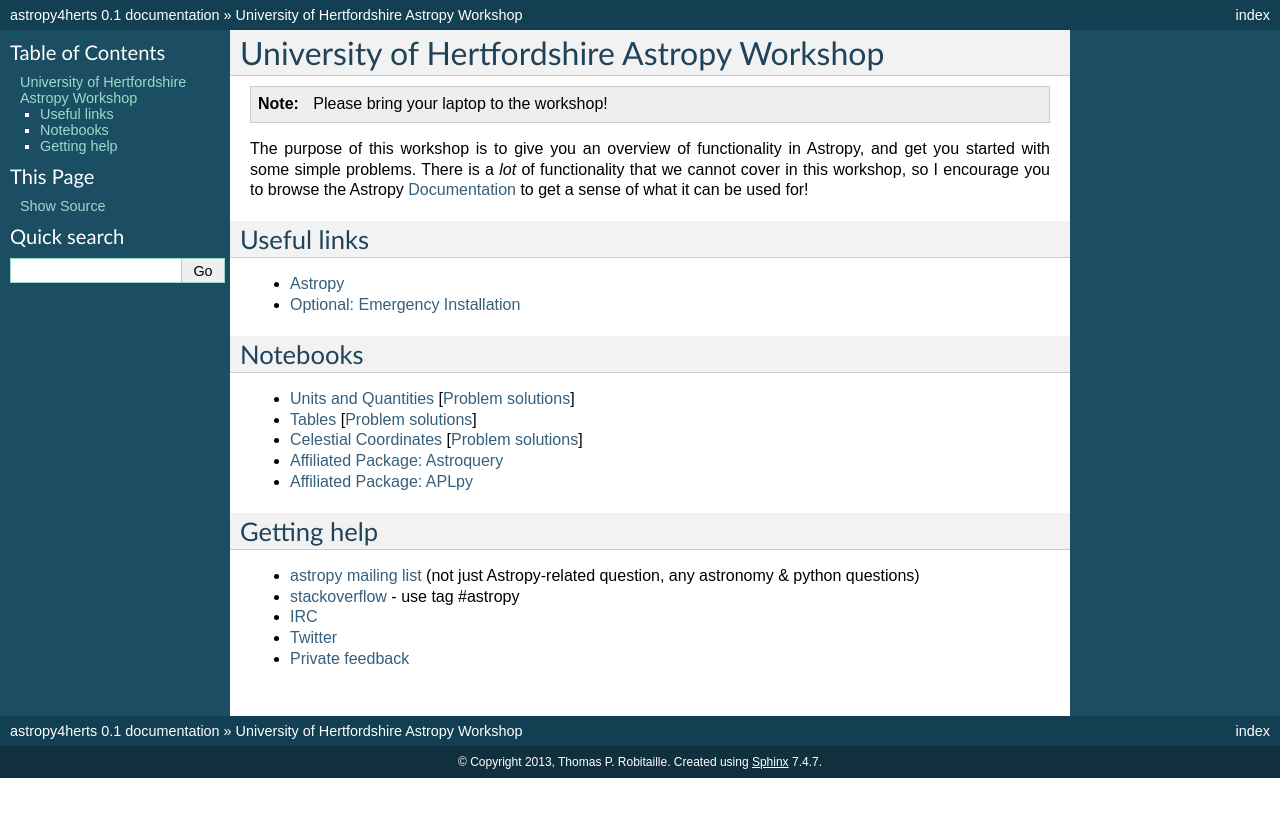
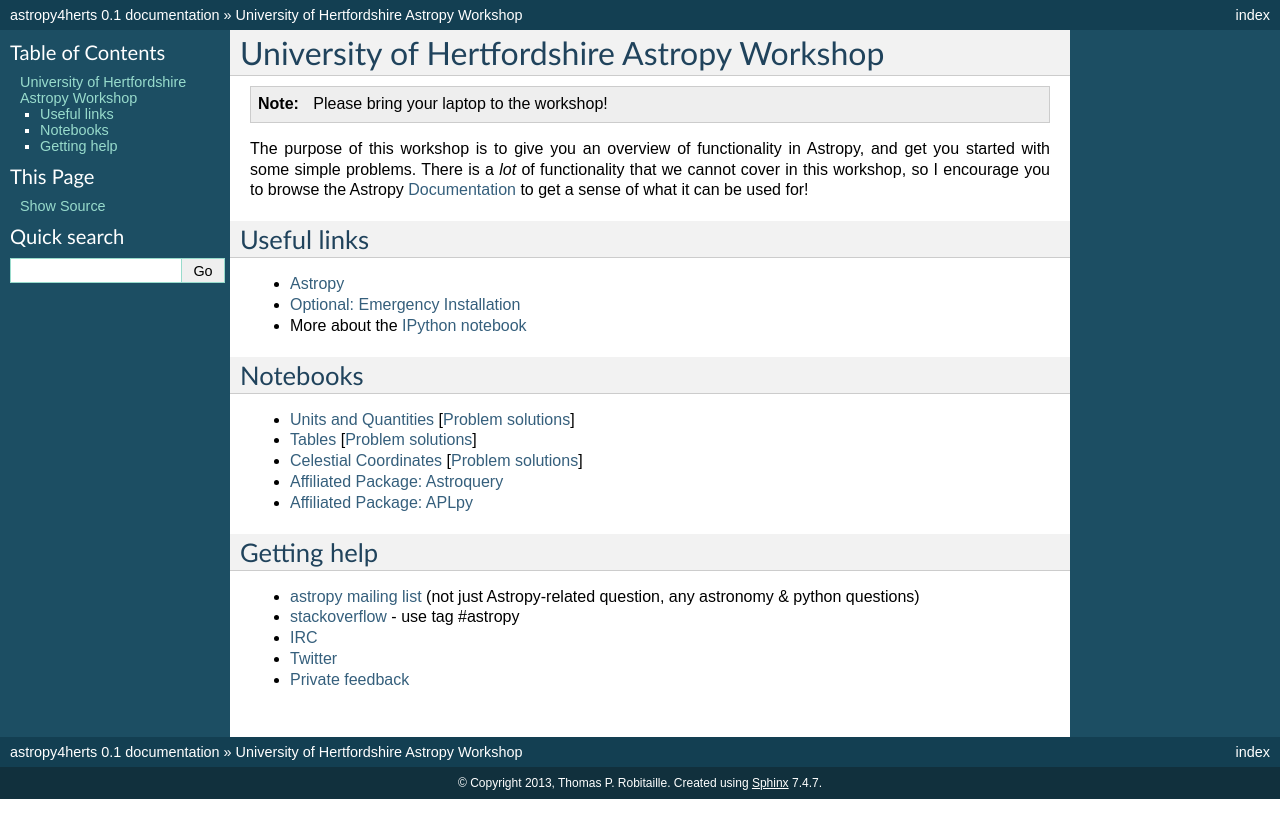
Before and after one commit to astropy/astropy4scipy2014, a Sphinx documentation site: the page built from docs/index.rst, in a window 1280 px wide. Shown: the top 838 px of the page. Built offline with Sphinx 7.4.7, drawn with Linux system fonts in a browser that asks for light colours.

Commit message:
Added link for IPython notebook

```diff
--- a/docs/index.rst
+++ b/docs/index.rst
@@ -14,6 +14,7 @@
 
 * `Astropy <http://www.astropy.org>`_
 * :doc:`emergency_install`
+* More about the `IPython notebook <http://ipython.org/notebook.html>`_
 
 Notebooks
 ---------
```
